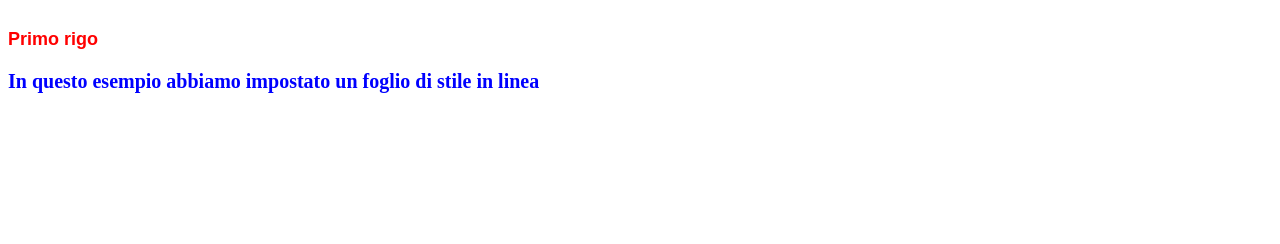
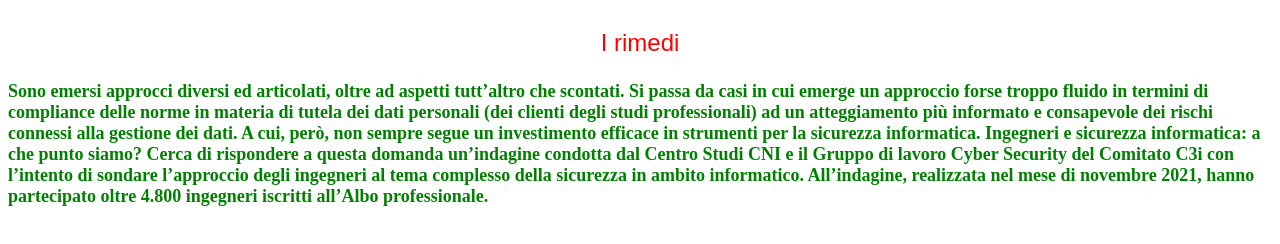
Before and after one commit to zamara127/html, a plain HTML site: page esercizi/css/index.html in a window 1280 px wide. Shown: the part 48-292 px from the top of the page. Drawn offline with Linux system fonts and the light colour scheme.

Commit message:
Update index.html

```diff
--- a/esercizi/css/index.html
+++ b/esercizi/css/index.html
@@ -2,8 +2,8 @@
 <BODY>
 <p STYLE="font-size:32px; font-weight: bold; font-family:courier; color:blue; text-align:center"> La sicurezza informatica </p>
 
-<p STYLE="font-size:18px; font-family:arial; color:red; font-weight: bold"> Primo rigo </p>
-<p STYLE ="font-size:20px; font-family:times new roman; font-weight: bold;color:blue"> In questo esempio abbiamo impostato un foglio di stile in linea </p>
+<p STYLE="font-size:24px; font-family:arial; color:red; text-align:center">I rimedi</p>
+<p STYLE ="font-size:18px; font-family:times new roman; font-weight: bold;color:green"> Sono emersi approcci diversi ed articolati, oltre ad aspetti tutt’altro che scontati. Si passa da casi in cui emerge un approccio forse troppo fluido in termini di compliance delle norme in materia di tutela dei dati personali (dei clienti degli studi professionali) ad un atteggiamento più informato e consapevole dei rischi connessi alla gestione dei dati. A cui, però, non sempre segue un investimento efficace in strumenti per la sicurezza informatica. Ingegneri e sicurezza informatica: a che punto siamo? Cerca di rispondere a questa domanda un’indagine condotta dal Centro Studi CNI e il Gruppo di lavoro Cyber Security del Comitato C3i con l’intento di sondare l’approccio degli ingegneri al tema complesso della sicurezza in ambito informatico. All’indagine, realizzata nel mese di novembre 2021, hanno partecipato oltre 4.800 ingegneri iscritti all’Albo professionale. </p>
 
 </BODY>
 </HTML>
```
